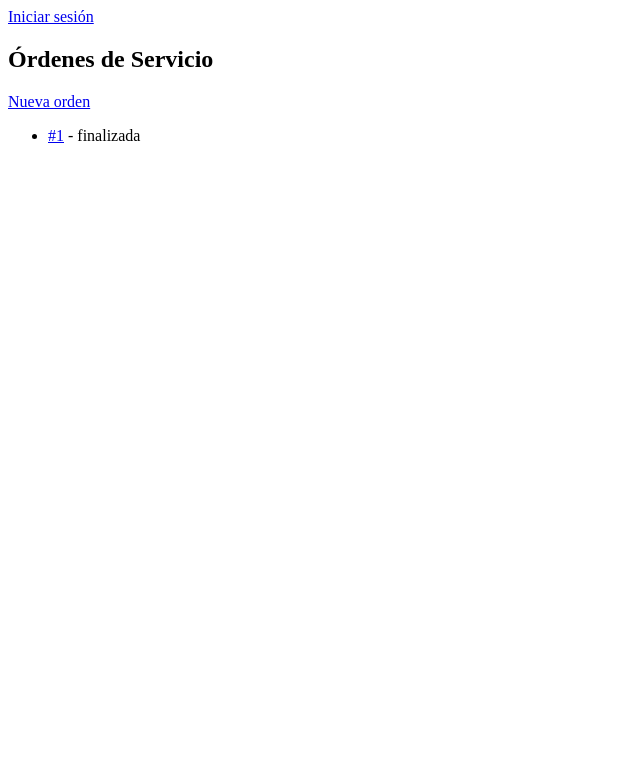
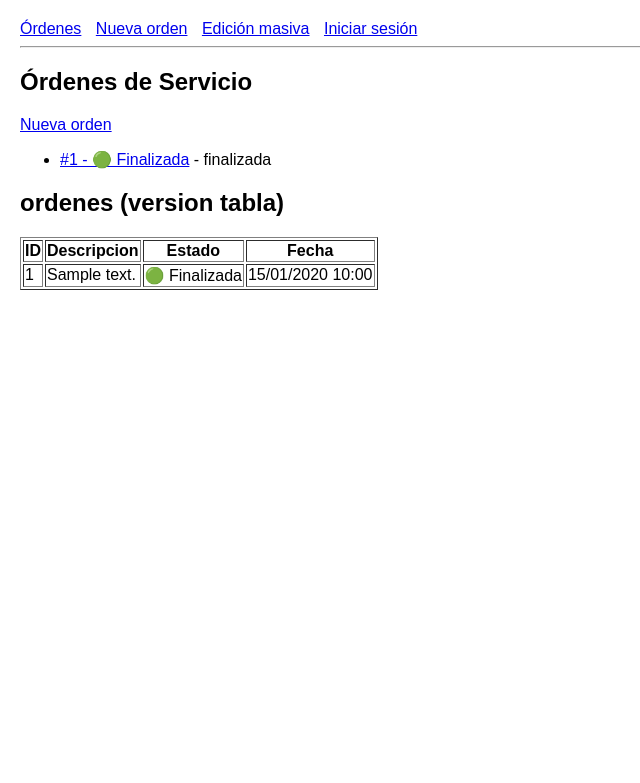
Before and after one commit to altair3542/gestion_poo_django, a Django app: template ordenes/templates/ordenes/orden_list.html in a window 1280 px wide. Shown: the top 783 px of the page, without its empty margins (0-640 px from the left). Run offline with Django 5.2, Linux system fonts and the light colour scheme; the template is opened without the code that fills it: most values are stand-ins (such as "Sample title", 1, 10 or a date in 2020).

Commit message:
feat: Refactor plantillas de órdenes para usar bloques y agregar tabla de órdenes

```diff
--- /dev/null
+++ b/ordenes/templates/ordenes/base.html
@@ -0,0 +1,30 @@
+<!DOCTYPE html>
+<html lang="es">
+<head>
+  <meta charset="UTF-8">
+  <meta name="viewport" content="width=device-width, initial-scale=1.0">
+  <title>{% block title %}Gestión de Órdenes{% endblock %}</title>
+  <style>
+    body {
+      font-family: sans-serif;
+      margin: 20px;
+    }
+    nav a {
+      margin-right: 10px;
+    }
+  </style>
+</head>
+<body>
+  <nav>
+    <a href="{% url 'orden_list' %}">Órdenes</a>
+    <a href="{% url 'orden_create' %}">Nueva orden</a>
+    <a href="{% url 'orden_bulk_edit' %}">Edición masiva</a>
+    {% include "ordenes/components/nav_login.html" %}
+  </nav>
+
+  <hr>
+
+  {% block content %}{% endblock %}
+
+</body>
+</html>
--- /dev/null
+++ b/ordenes/templates/ordenes/components/tabla_ordenes.html
@@ -0,0 +1,17 @@
+{% load estado_tags %}
+<table border="1">
+  <tr>
+    <th>ID</th>
+    <th>Descripcion</th>
+    <th>Estado</th>
+    <th>Fecha</th>
+  </tr>
+  {% for orden in ordenes %}
+    <tr>
+      <td>{{ orden.id }}</td>
+      <td>{{ orden.descripcion }}</td>
+      <td>{{ orden.estado|formatear_estado }}</td>
+      <td>{{ orden.fecha_creacion|date:"d/m/Y H:i" }}</td>
+    </tr>
+    {% endfor %}
+</table>
--- a/ordenes/templates/ordenes/orden_detail.html
+++ b/ordenes/templates/ordenes/orden_detail.html
@@ -1,4 +1,6 @@
-{% include "ordenes/components/nav_login.html" %}
+{% extends "ordenes/base.html" %}
+{% block title %}Detalle de orden{% endblock %}
+{% block content %}
 
 <h2>Orden #{{ object.id }}</h2>
 <p>{{ object.descripcion }}</p>
@@ -7,3 +9,4 @@
 
 <a href="{% url 'orden_update' object.pk %}">Editar</a>
 <a href="{% url 'orden_delete' object.pk %}">Eliminar</a>
+{% endblock %}
--- a/ordenes/templates/ordenes/orden_form.html
+++ b/ordenes/templates/ordenes/orden_form.html
@@ -1,8 +1,10 @@
-{% include "ordenes/components/nav_login.html" %}
-
+{% extends "ordenes/base.html" %}
+{% block title %}Nueva Orden{% endblock %}
+{% block content %}
 <h2>{% if object %}Editar{% else %}Nueva{% endif %} Orden</h2>
 <form method="post">
   {% csrf_token %}
   {{ form.as_p }}
   <button type="submit">Guardar</button>
 </form>
+{% endblock %}
--- a/ordenes/templates/ordenes/orden_list.html
+++ b/ordenes/templates/ordenes/orden_list.html
@@ -1,11 +1,16 @@
-{% include "ordenes/components/nav_login.html" %}
-
+{% extends "ordenes/base.html" %}
+{% block title %}Órdenes de Servicio{% endblock %}
+{% block content %}
+{% load estado_tags %}
 <h2>Órdenes de Servicio</h2>
 <a href="{% url 'orden_create' %}">Nueva orden</a>
 <ul>
   {% for orden in ordenes %}
     <li>
-      <a href="{% url 'orden_detail' orden.pk %}">#{{ orden.id }}</a> - {{ orden.estado }}
+      <a href="{% url 'orden_detail' orden.pk %}">#{{ orden.id }} - {{ orden.estado|formatear_estado}}</a> - {{ orden.estado }}
     </li>
   {% endfor %}
 </ul>
+<h2>ordenes (version tabla)</h2>
+{% mostrar_tabla_ordenes ordenes %}
+{% endblock %}
--- /dev/null
+++ b/ordenes/templatetags/estado_tags.py
@@ -0,0 +1,16 @@
+from django import template
+
+register = template.Library()
+
+@register.filter
+def formatear_estado(valor):
+    colores = {
+        'pendiente': '🟡 Pendiente',
+        'en_progreso': '🔴 En Progreso',
+        'finalizada': '🟢 Finalizada'
+    }
+    return colores.get(valor, valor)
+
+@register.inclusion_tag('ordenes/components/tabla_ordenes.html')
+def mostrar_tabla_ordenes(lista):
+    return {'ordenes': lista}
```
Also changed, not shown: config/db.sqlite3, ordenes/templatetags/__init__.py (added).
